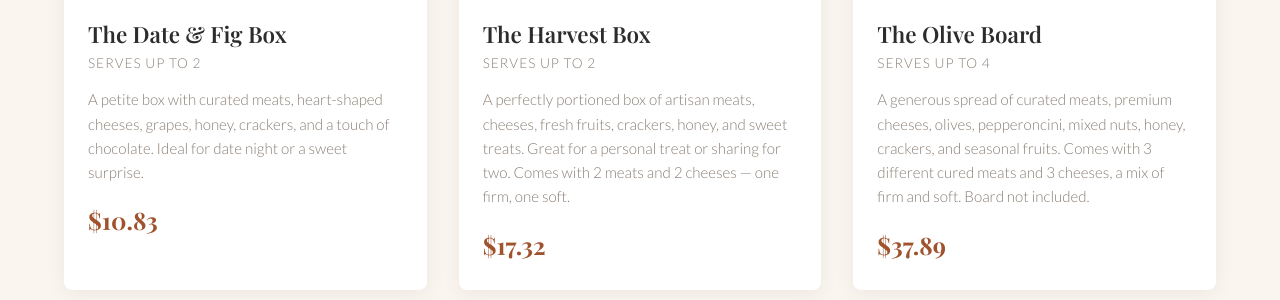
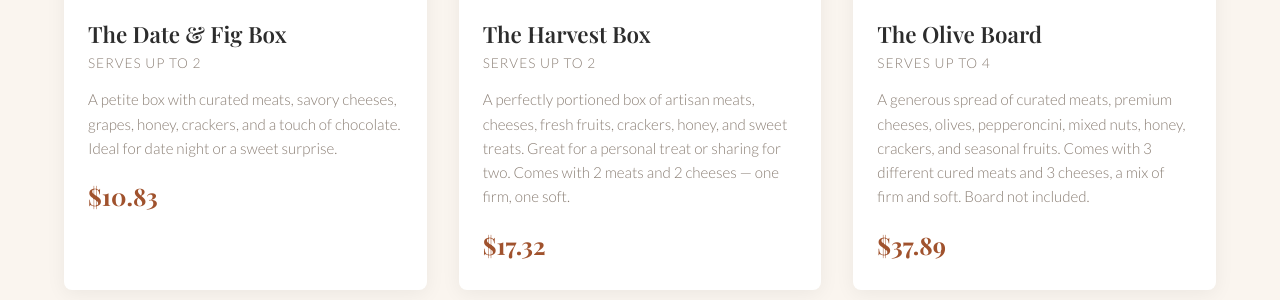
Before and after one commit to aholston/goodnewscorner, a plain HTML site: page site/index.html in a window 1280 px wide. Shown: the part 1475-1775 px from the top of the page. Drawn offline with nearby package versions, Linux system fonts and the light colour scheme; a web font is replaced by a local one.

Commit message:
Change heart-shaped cheeses to savory cheeses in Date and Fig Box description
Co-Authored-By: Claude Sonnet 4.6 <noreply@anthropic.com>

```diff
--- a/site/index.html
+++ b/site/index.html
@@ -60,7 +60,7 @@
           <div class="product-info">
             <h3>The Date &amp; Fig Box</h3>
             <p class="product-serves">Serves up to 2</p>
-            <p class="product-description">A petite box with curated meats, heart-shaped cheeses, grapes, honey, crackers, and a touch of chocolate. Ideal for date night or a sweet surprise.</p>
+            <p class="product-description">A petite box with curated meats, savory cheeses, grapes, honey, crackers, and a touch of chocolate. Ideal for date night or a sweet surprise.</p>
             <p class="product-price">$10.83</p>
           </div>
         </div>
```
